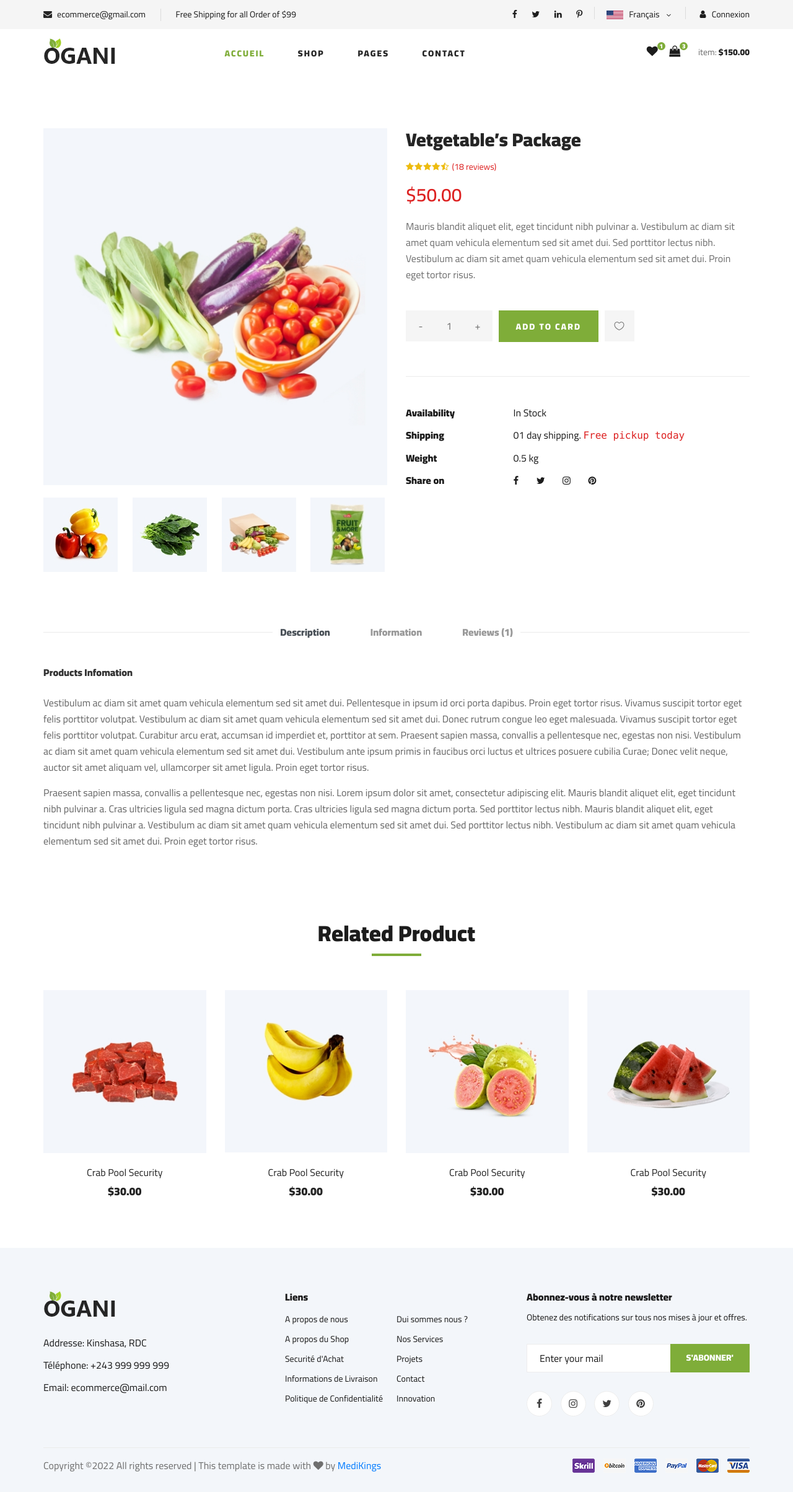
After one commit to MediKings/drop, a Django app: template templates/home/detail.html in a window 1280 px wide. The commit adds this page. Shown: the whole page at 62% size. Run offline with Django 3.2, Linux system fonts and the light colour scheme; the template is opened without the code that fills it, so the values that code supplies are empty; some libraries are stand-ins or nearby versions.

Commit message:
URL to detail page

```diff
--- a/home/urls.py
+++ b/home/urls.py
@@ -5,5 +5,5 @@ app_name = 'home'
 
 urlpatterns = [
     path('', views.Home, name='home'),
-    path('product/<int:pk>', views.Detail, name='detail'),
+    path('product/<str:slug>', views.Detail, name='detail'),
 ]
--- a/home/views.py
+++ b/home/views.py
@@ -14,8 +14,8 @@ def Home(request):
     return render(request, template_name, context)
 
 
-def Detail(request, pk):
-    product = get_object_or_404(Product, pk=pk)
+def Detail(request, slug):
+    product = get_object_or_404(Product, slug=slug)
     products = Product.objects.filter(category=product.category).exclude(id=product.id)
     template_name = 'home/detail.html'
     context = {
--- /dev/null
+++ b/templates/home/detail.html
@@ -0,0 +1,228 @@
+{% extends 'home/base.html' %}
+{% load static %}
+{% block title %}Accueil{% endblock %}
+{% block content %}
+
+    <!-- Product Details Section Begin -->
+    <section class="product-details spad">
+        <div class="container">
+            <div class="row">
+                <div class="col-lg-6 col-md-6">
+                    <div class="product__details__pic">
+                        <div class="product__details__pic__item">
+                            <img class="product__details__pic__item--large"
+                                src="img/product/details/product-details-1.jpg" alt="">
+                        </div>
+                        <div class="product__details__pic__slider owl-carousel">
+                            <img data-imgbigurl="img/product/details/product-details-2.jpg"
+                                src="img/product/details/thumb-1.jpg" alt="">
+                            <img data-imgbigurl="img/product/details/product-details-3.jpg"
+                                src="img/product/details/thumb-2.jpg" alt="">
+                            <img data-imgbigurl="img/product/details/product-details-5.jpg"
+                                src="img/product/details/thumb-3.jpg" alt="">
+                            <img data-imgbigurl="img/product/details/product-details-4.jpg"
+                                src="img/product/details/thumb-4.jpg" alt="">
+                        </div>
+                    </div>
+                </div>
+                <div class="col-lg-6 col-md-6">
+                    <div class="product__details__text">
+                        <h3>Vetgetable’s Package</h3>
+                        <div class="product__details__rating">
+                            <i class="fa fa-star"></i>
+                            <i class="fa fa-star"></i>
+                            <i class="fa fa-star"></i>
+                            <i class="fa fa-star"></i>
+                            <i class="fa fa-star-half-o"></i>
+                            <span>(18 reviews)</span>
+                        </div>
+                        <div class="product__details__price">$50.00</div>
+                        <p>Mauris blandit aliquet elit, eget tincidunt nibh pulvinar a. Vestibulum ac diam sit amet quam
+                            vehicula elementum sed sit amet dui. Sed porttitor lectus nibh. Vestibulum ac diam sit amet
+                            quam vehicula elementum sed sit amet dui. Proin eget tortor risus.</p>
+                        <div class="product__details__quantity">
+                            <div class="quantity">
+                                <div class="pro-qty">
+                                    <input type="text" value="1">
+                                </div>
+                            </div>
+                        </div>
+                        <a href="#" class="primary-btn">ADD TO CARD</a>
+                        <a href="#" class="heart-icon"><span class="icon_heart_alt"></span></a>
+                        <ul>
+                            <li><b>Availability</b> <span>In Stock</span></li>
+                            <li><b>Shipping</b> <span>01 day shipping. <samp>Free pickup today</samp></span></li>
+                            <li><b>Weight</b> <span>0.5 kg</span></li>
+                            <li><b>Share on</b>
+                                <div class="share">
+                                    <a href="#"><i class="fa fa-facebook"></i></a>
+                                    <a href="#"><i class="fa fa-twitter"></i></a>
+                                    <a href="#"><i class="fa fa-instagram"></i></a>
+                                    <a href="#"><i class="fa fa-pinterest"></i></a>
+                                </div>
+                            </li>
+                        </ul>
+                    </div>
+                </div>
+                <div class="col-lg-12">
+                    <div class="product__details__tab">
+                        <ul class="nav nav-tabs" role="tablist">
+                            <li class="nav-item">
+                                <a class="nav-link active" data-toggle="tab" href="#tabs-1" role="tab"
+                                    aria-selected="true">Description</a>
+                            </li>
+                            <li class="nav-item">
+                                <a class="nav-link" data-toggle="tab" href="#tabs-2" role="tab"
+                                    aria-selected="false">Information</a>
+                            </li>
+                            <li class="nav-item">
+                                <a class="nav-link" data-toggle="tab" href="#tabs-3" role="tab"
+                                    aria-selected="false">Reviews <span>(1)</span></a>
+                            </li>
+                        </ul>
+                        <div class="tab-content">
+                            <div class="tab-pane active" id="tabs-1" role="tabpanel">
+                                <div class="product__details__tab__desc">
+                                    <h6>Products Infomation</h6>
+                                    <p>Vestibulum ac diam sit amet quam vehicula elementum sed sit amet dui.
+                                        Pellentesque in ipsum id orci porta dapibus. Proin eget tortor risus. Vivamus
+                                        suscipit tortor eget felis porttitor volutpat. Vestibulum ac diam sit amet quam
+                                        vehicula elementum sed sit amet dui. Donec rutrum congue leo eget malesuada.
+                                        Vivamus suscipit tortor eget felis porttitor volutpat. Curabitur arcu erat,
+                                        accumsan id imperdiet et, porttitor at sem. Praesent sapien massa, convallis a
+                                        pellentesque nec, egestas non nisi. Vestibulum ac diam sit amet quam vehicula
+                                        elementum sed sit amet dui. Vestibulum ante ipsum primis in faucibus orci luctus
+                                        et ultrices posuere cubilia Curae; Donec velit neque, auctor sit amet aliquam
+                                        vel, ullamcorper sit amet ligula. Proin eget tortor risus.</p>
+                                        <p>Praesent sapien massa, convallis a pellentesque nec, egestas non nisi. Lorem
+                                        ipsum dolor sit amet, consectetur adipiscing elit. Mauris blandit aliquet
+                                        elit, eget tincidunt nibh pulvinar a. Cras ultricies ligula sed magna dictum
+                                        porta. Cras ultricies ligula sed magna dictum porta. Sed porttitor lectus
+                                        nibh. Mauris blandit aliquet elit, eget tincidunt nibh pulvinar a.
+                                        Vestibulum ac diam sit amet quam vehicula elementum sed sit amet dui. Sed
+                                        porttitor lectus nibh. Vestibulum ac diam sit amet quam vehicula elementum
+                                        sed sit amet dui. Proin eget tortor risus.</p>
+                                </div>
+                            </div>
+                            <div class="tab-pane" id="tabs-2" role="tabpanel">
+                                <div class="product__details__tab__desc">
+                                    <h6>Products Infomation</h6>
+                                    <p>Vestibulum ac diam sit amet quam vehicula elementum sed sit amet dui.
+                                        Pellentesque in ipsum id orci porta dapibus. Proin eget tortor risus.
+                                        Vivamus suscipit tortor eget felis porttitor volutpat. Vestibulum ac diam
+                                        sit amet quam vehicula elementum sed sit amet dui. Donec rutrum congue leo
+                                        eget malesuada. Vivamus suscipit tortor eget felis porttitor volutpat.
+                                        Curabitur arcu erat, accumsan id imperdiet et, porttitor at sem. Praesent
+                                        sapien massa, convallis a pellentesque nec, egestas non nisi. Vestibulum ac
+                                        diam sit amet quam vehicula elementum sed sit amet dui. Vestibulum ante
+                                        ipsum primis in faucibus orci luctus et ultrices posuere cubilia Curae;
+                                        Donec velit neque, auctor sit amet aliquam vel, ullamcorper sit amet ligula.
+                                        Proin eget tortor risus.</p>
+                                    <p>Praesent sapien massa, convallis a pellentesque nec, egestas non nisi. Lorem
+                                        ipsum dolor sit amet, consectetur adipiscing elit. Mauris blandit aliquet
+                                        elit, eget tincidunt nibh pulvinar a. Cras ultricies ligula sed magna dictum
+                                        porta. Cras ultricies ligula sed magna dictum porta. Sed porttitor lectus
+                                        nibh. Mauris blandit aliquet elit, eget tincidunt nibh pulvinar a.</p>
+                                </div>
+                            </div>
+                            <div class="tab-pane" id="tabs-3" role="tabpanel">
+                                <div class="product__details__tab__desc">
+                                    <h6>Products Infomation</h6>
+                                    <p>Vestibulum ac diam sit amet quam vehicula elementum sed sit amet dui.
+                                        Pellentesque in ipsum id orci porta dapibus. Proin eget tortor risus.
+                                        Vivamus suscipit tortor eget felis porttitor volutpat. Vestibulum ac diam
+                                        sit amet quam vehicula elementum sed sit amet dui. Donec rutrum congue leo
+                                        eget malesuada. Vivamus suscipit tortor eget felis porttitor volutpat.
+                                        Curabitur arcu erat, accumsan id imperdiet et, porttitor at sem. Praesent
+                                        sapien massa, convallis a pellentesque nec, egestas non nisi. Vestibulum ac
+                                        diam sit amet quam vehicula elementum sed sit amet dui. Vestibulum ante
+                                        ipsum primis in faucibus orci luctus et ultrices posuere cubilia Curae;
+                                        Donec velit neque, auctor sit amet aliquam vel, ullamcorper sit amet ligula.
+                                        Proin eget tortor risus.</p>
+                                </div>
+                            </div>
+                        </div>
+                    </div>
+                </div>
+            </div>
+        </div>
+    </section>
+    <!-- Product Details Section End -->
+
+    <!-- Related Product Section Begin -->
+    <section class="related-product">
+        <div class="container">
+            <div class="row">
+                <div class="col-lg-12">
+                    <div class="section-title related__product__title">
+                        <h2>Related Product</h2>
+                    </div>
+                </div>
+            </div>
+            <div class="row">
+                <div class="col-lg-3 col-md-4 col-sm-6">
+                    <div class="product__item">
+                        <div class="product__item__pic set-bg" data-setbg="img/product/product-1.jpg">
+                            <ul class="product__item__pic__hover">
+                                <li><a href="#"><i class="fa fa-heart"></i></a></li>
+                                <li><a href="#"><i class="fa fa-retweet"></i></a></li>
+                                <li><a href="#"><i class="fa fa-shopping-cart"></i></a></li>
+                            </ul>
+                        </div>
+                        <div class="product__item__text">
+                            <h6><a href="#">Crab Pool Security</a></h6>
+                            <h5>$30.00</h5>
+                        </div>
+                    </div>
+                </div>
+                <div class="col-lg-3 col-md-4 col-sm-6">
+                    <div class="product__item">
+                        <div class="product__item__pic set-bg" data-setbg="img/product/product-2.jpg">
+                            <ul class="product__item__pic__hover">
+                                <li><a href="#"><i class="fa fa-heart"></i></a></li>
+                                <li><a href="#"><i class="fa fa-retweet"></i></a></li>
+                                <li><a href="#"><i class="fa fa-shopping-cart"></i></a></li>
+                            </ul>
+                        </div>
+                        <div class="product__item__text">
+                            <h6><a href="#">Crab Pool Security</a></h6>
+                            <h5>$30.00</h5>
+                        </div>
+                    </div>
+                </div>
+                <div class="col-lg-3 col-md-4 col-sm-6">
+                    <div class="product__item">
+                        <div class="product__item__pic set-bg" data-setbg="img/product/product-3.jpg">
+                            <ul class="product__item__pic__hover">
+                                <li><a href="#"><i class="fa fa-heart"></i></a></li>
+                                <li><a href="#"><i class="fa fa-retweet"></i></a></li>
+                                <li><a href="#"><i class="fa fa-shopping-cart"></i></a></li>
+                            </ul>
+                        </div>
+                        <div class="product__item__text">
+                            <h6><a href="#">Crab Pool Security</a></h6>
+                            <h5>$30.00</h5>
+                        </div>
+                    </div>
+                </div>
+                <div class="col-lg-3 col-md-4 col-sm-6">
+                    <div class="product__item">
+                        <div class="product__item__pic set-bg" data-setbg="img/product/product-7.jpg">
+                            <ul class="product__item__pic__hover">
+                                <li><a href="#"><i class="fa fa-heart"></i></a></li>
+                                <li><a href="#"><i class="fa fa-retweet"></i></a></li>
+                                <li><a href="#"><i class="fa fa-shopping-cart"></i></a></li>
+                            </ul>
+                        </div>
+                        <div class="product__item__text">
+                            <h6><a href="#">Crab Pool Security</a></h6>
+                            <h5>$30.00</h5>
+                        </div>
+                    </div>
+                </div>
+            </div>
+        </div>
+    </section>
+    <!-- Related Product Section End -->
+
+{% endblock %}
--- a/templates/home/index.html
+++ b/templates/home/index.html
@@ -95,7 +95,7 @@
                             </ul>
                         </div>
                         <div class="featured__item__text">
-                            <h6><a href="#">{{prod.name}}</a></h6>
+                            <h6><a href="{% url 'home:detail' prod.slug %}">{{prod.name}}</a></h6>
                             <h5>{{prod.price}} Fc</h5>
                         </div>
                     </div>
```
